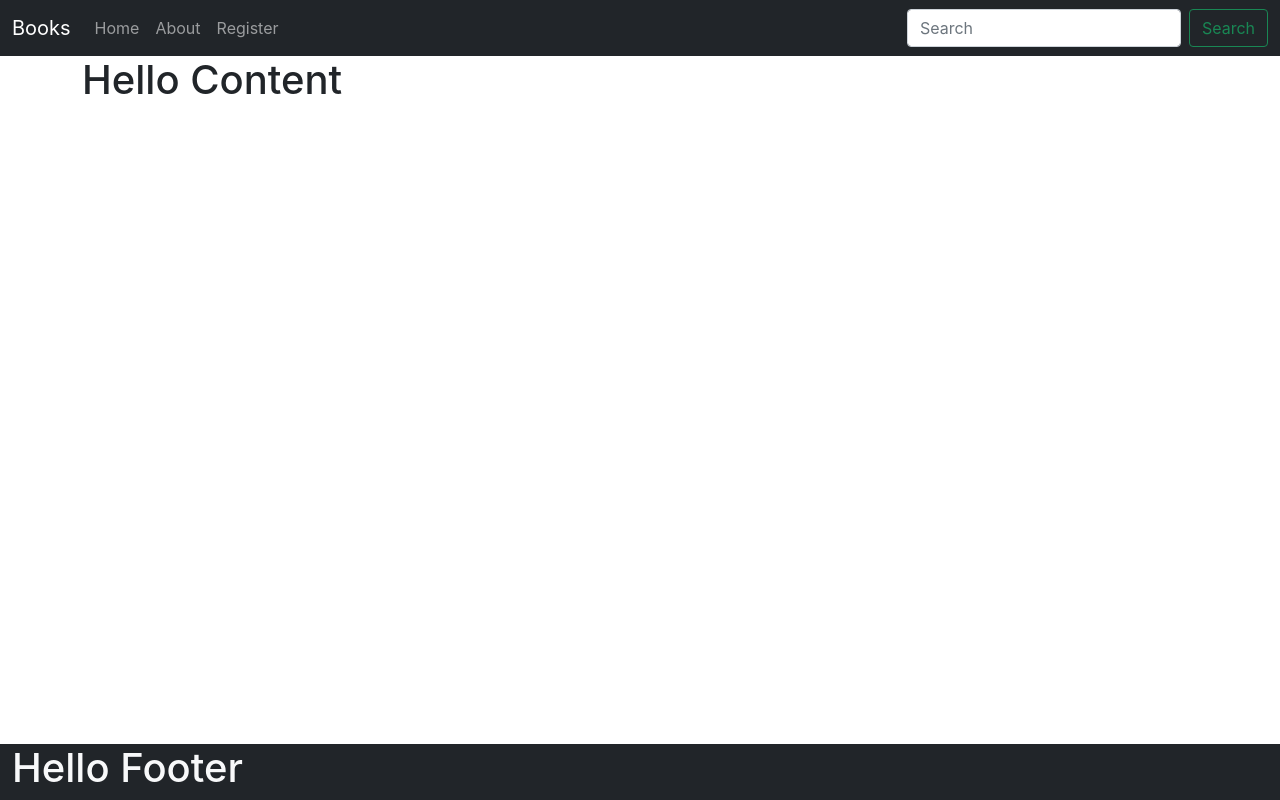
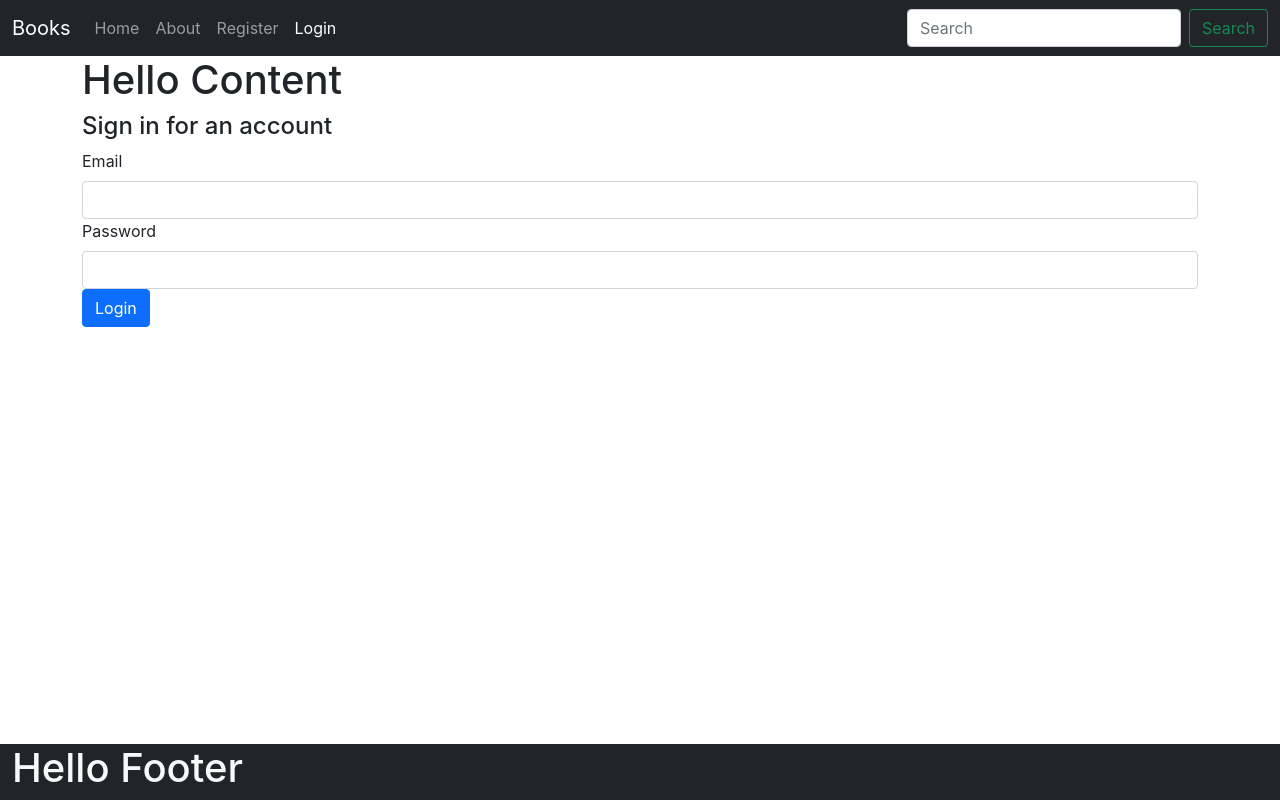
Before and after one commit to matthewngid20/Book-Web-Application, a React (Create React App) app: page /login in a window 1280 px wide. Built offline with nearby package versions, Linux system fonts and the light colour scheme.

Commit message:
Auth Login and Logout

```diff
--- a/src/App.js
+++ b/src/App.js
@@ -10,13 +10,23 @@ const Nav = [
   {name: "Home", link: "/"},
   {name: "About", link: "/about"},
   {name: "Register", link: "/register"},
+  {name: "Login", link: "/login"},
+]
+const AuthNav = [
+  {name: "Home", link: "/"},
+  {name: "About", link: "/about"},
+  //{name: "Register", link: "/register"},
+  {name: "Log out ", link: "/logout"},
+
 ]
 
 function App() {
+  const [ auth, setAuth ] = useState( false );
+
   return (
     <div className="App">
-      <Header name="Books" navigation={Nav} />
-      <Content />
+      <Header name="Books" navigation={ (auth) ? AuthNav : Nav } />
+      <Content authHandler = {setAuth}/>
       <Footer />
     </div>
   );
--- a/src/Components/Content.js
+++ b/src/Components/Content.js
@@ -4,12 +4,17 @@ import firebase from 'firebase/app';
 import 'firebase/auth';
 import 'firebase/storage';
 import 'firebase/firestore';
+import { useState } from 'react';
 
 import {Home} from './Home';
 import {About} from './About';
 import { Register } from './Register';
+import {Login} from './Login';
+import { Logout } from './Logout';
 
 export function Content( props ) {
+  const[auth, setAuth] = useState(false );
+  const [user, setUser] = useState();
 
   if(!firebase.apps.length){
     firebase.initializeApp(firebaseConfig);
@@ -21,11 +26,38 @@ export function Content( props ) {
         //do something with the user object
         var user = userCredential.user;
         console.log(user.uid);
+        setUser(userCredential.user);
+        setAuth(true);
+        props.authHandler( true );
     })
     .catch((error) =>{
         console.log(error);
     })
   }
+
+  const loginUser = (email,password) => {
+    firebase.auth().signInWithEmailAndPassword(email,password)
+    .then((userCredential) => {
+      setUser(userCredential.user)
+      setAuth( true )
+      props.authHandler(true)
+    })
+    .catch(( error) => {
+      console.log(error);
+    })
+  }
+
+  const signOut = () => {
+    firebase.auth().signOut()
+    .then( () => {
+      console.log("successfull signed out");
+      setUser(null )
+      setAuth(false)
+      props.authHandler( false )
+    })
+  }
+
+
 
 
   return(
@@ -41,6 +73,12 @@ export function Content( props ) {
         <Route path = "/register">
           <Register handler = {registerUser}/>
         </Route>
+        <Route path = "/login">
+          <Login handler = {loginUser}/>
+        </Route>
+        <Route path = "/Logout">
+          <Logout handler = {signOut}/>
+        </Route>
       </Switch>
     </div>
   )
--- /dev/null
+++ b/src/Components/Login.js
@@ -0,0 +1,19 @@
+export function Login ( props ){
+
+    const submitHandler = (event) => {
+        event.preventDefault();
+        const data = new FormData( event.target)
+        props.handler( data.get('email'), data.get('password') )
+    }
+
+    return(
+        <form id = "login" onSubmit = { submitHandler }>
+        <h4>Sign in for an account </h4>
+        <label className = "form-label" htmlFor = "email"> Email </label>
+        <input className = "form-control" type = "email" name ="email" id = "email"/>
+        <label className = "form-label" htmlFor = "password"> Password </label>
+        <input className = "form-control" type = "password" name ="password" id = "password"/>
+        <button type = "submit" className = "btn btn-primary"> Login </button>
+        </form>
+    )
+}
--- /dev/null
+++ b/src/Components/Logout.js
@@ -0,0 +1,5 @@
+export function Logout ( props ) {
+    return (
+        <button type = "submit" className = "btn btn-primary" onClick = {props.handler}>Log out</button>
+    )
+}
```
